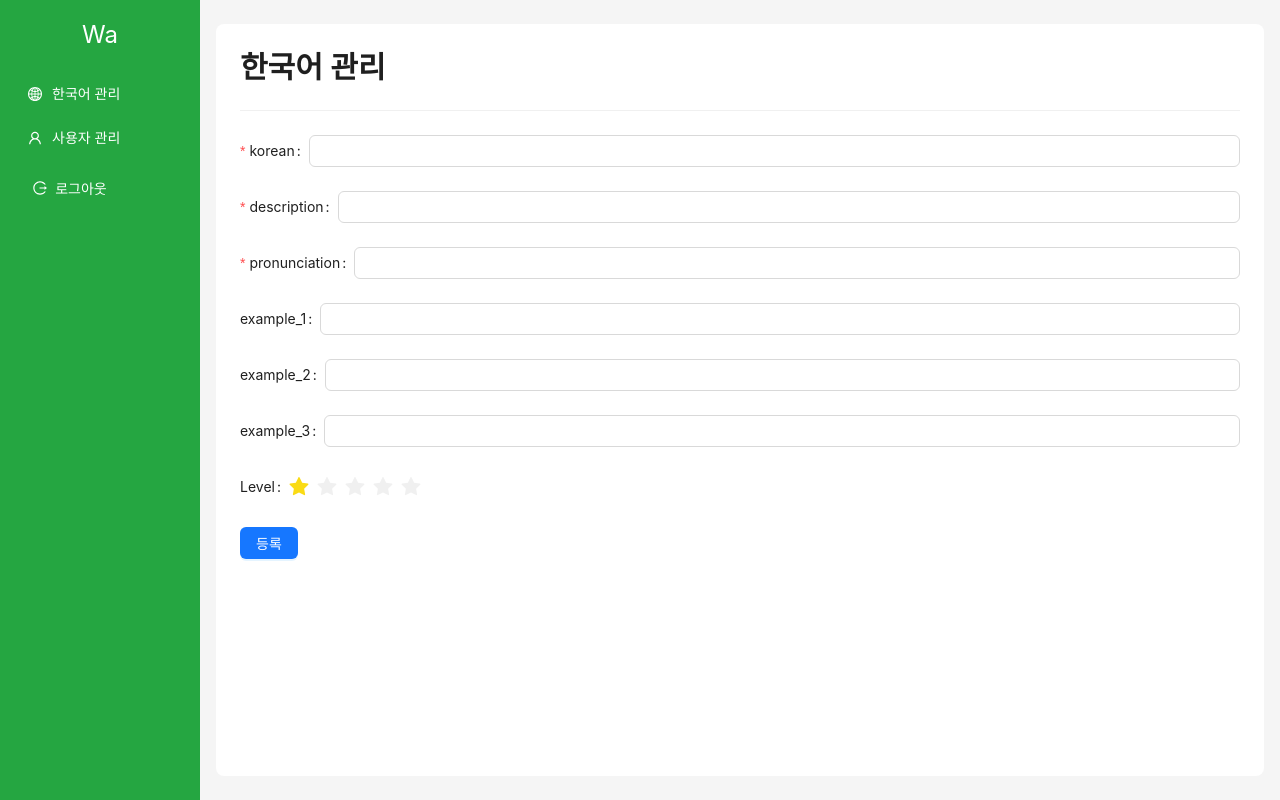
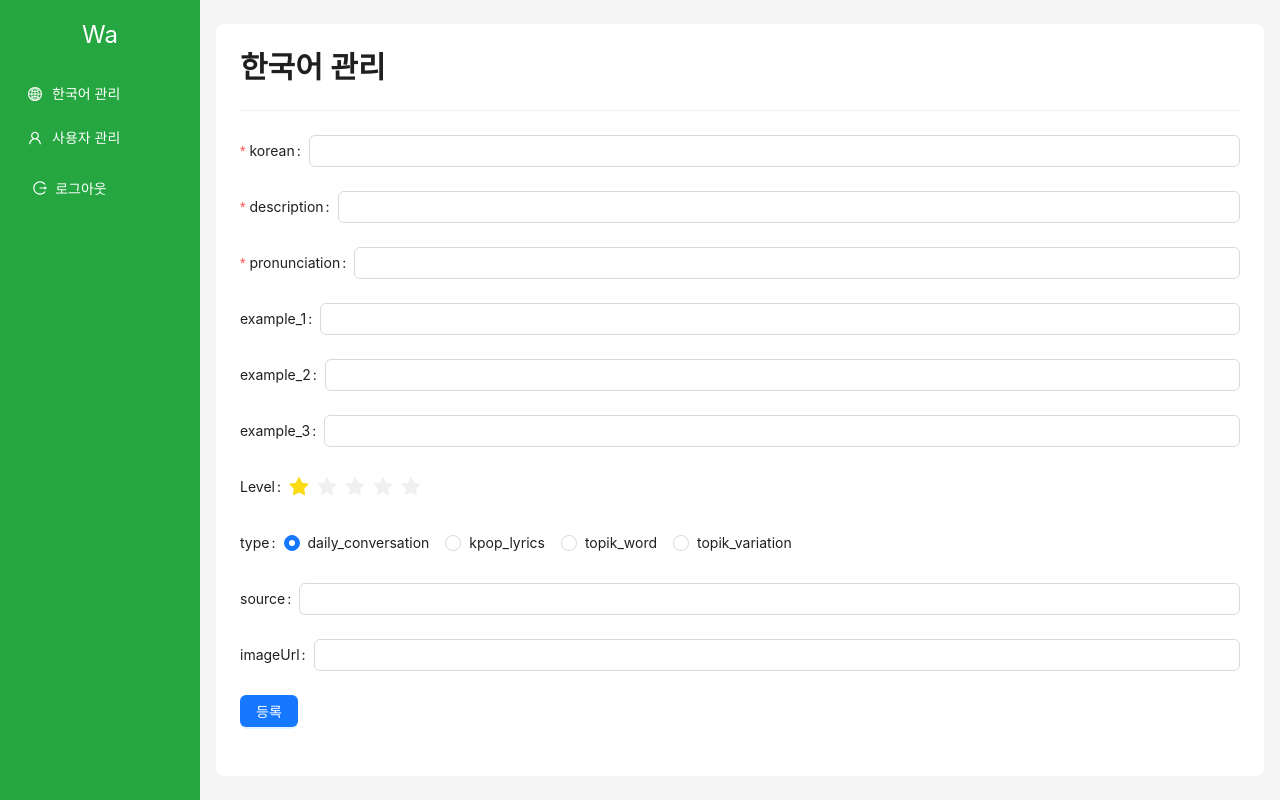
Before and after one commit to Qoo-Flip-ers/sarang_talk, a React (Create React App) app: page /korean/register in a window 1280 px wide. Built offline with nearby package versions, Linux system fonts and the light colour scheme.

Commit message:
feat: tableColumn 추가 , 백엔드 요청 취소

```diff
--- a/src/pages/KoreanPage.js
+++ b/src/pages/KoreanPage.js
@@ -1,5 +1,5 @@
 import React, { useEffect, useState } from "react";
-import { Button, Table, message, Modal } from "antd";
+import { Button, Table, message, Modal, Flex } from "antd";
 import { useNavigate } from "react-router-dom";
 import { getWords, deleteWord } from "../api/word";
 
@@ -65,9 +65,9 @@ const KoreanPage = () => {
     onChange: onSelectChange,
   };
 
-  useEffect(() => {
-    getList();
-  }, []);
+  // useEffect(() => {
+  //   getList();
+  // }, []);
 
   const columns = [
     {
@@ -105,9 +105,25 @@ const KoreanPage = () => {
       dataIndex: "level",
       key: "level",
     },
+    {
+      title: "Type",
+      dataIndex: "type",
+      key: "type",
+    },
+    {
+      title: "Source",
+      dataIndex: "source",
+      key: "source",
+    },
+    {
+      title: "ImageUrl",
+      dataIndex: "imageUrl",
+      key: "imageUrl",
+    },
   ];
   return (
     <div>
+      <Flex gap="small" wrap>
         <Button
           type="primary"
           style={{
@@ -125,6 +141,7 @@ const KoreanPage = () => {
         >
           Delete
         </Button>
+      </Flex>
       <Modal
         title="Delete"
         open={open}
--- a/src/pages/KoreanRegisterPage.js
+++ b/src/pages/KoreanRegisterPage.js
@@ -1,8 +1,16 @@
 import React, { useState } from "react";
-import { createWord } from "../api/word";
-import { Typography, Divider, Form, Input, Button, message, Rate } from "antd";
+import {
+  Typography,
+  Divider,
+  Form,
+  Input,
+  Button,
+  message,
+  Rate,
+  Radio,
+} from "antd";
 import { useNavigate } from "react-router-dom";
-const { Title } = Typography;
+const { Title, Link } = Typography;
 
 const KoreanRegisterPage = () => {
   const [korean, setKorean] = useState("");
@@ -12,37 +20,51 @@ const KoreanRegisterPage = () => {
   const [example2, setexmple2] = useState("");
   const [example3, setexmple3] = useState("");
   const [level, setLevel] = useState();
+  const [type, setType] = useState("");
+  const [source, setSource] = useState("");
+  const [imageUrl, setImageUrl] = useState("");
   const navigate = useNavigate();
 
-  const onClick = async () => {
+  // const onClick = async () => {
+  //   if (!korean || !description || !pronunciation || !level) {
+  //     message.warning("내용을 입력해주세요.");
+  //     return;
+  //   }
+
+  //   try {
+  //     const response = await createWord({
+  //       korean,
+  //       description,
+  //       pronunciation,
+  //       example1,
+  //       example2,
+  //       example3,
+  //       level,
+  //       type,
+  //       source,
+  //       imageUrl,
+  //     });
+  //     if (response.status === 200 || response.status === 201) {
+  //       message.success("등록이 완료되었습니다.");
+  //       navigate("/korean");
+  //     } else {
+  //       message.error("다시 시도해주세요.");
+  //     }
+  //   } catch (e) {
+  //     console.error(e);
+  //   } finally {
+  //     // loading 종료
+  //   }
+  // };
+
+  const onClick = () => {
     if (!korean || !description || !pronunciation || !level) {
       message.warning("내용을 입력해주세요.");
-      return;
-    }
-
-    try {
-      const response = await createWord({
-        korean,
-        description,
-        pronunciation,
-        level,
-        example1,
-        example2,
-        example3,
-      });
-      if (response.status === 200 || response.status === 201) {
-        message.success("등록이 완료되었습니다.");
-        navigate("/korean");
-      } else {
-        message.error("다시 시도해주세요.");
-      }
-    } catch (e) {
-      console.error(e);
-    } finally {
-      // loading 종료
+    } else {
+      message.success("등록이 완료되었습니다.");
+      navigate("/korean");
     }
   };
-
   return (
     <div>
       <Title level={2}>한국어 관리</Title>
@@ -100,12 +122,31 @@ const KoreanRegisterPage = () => {
             onChange={(value) => setLevel(value)}
           />
         </Form.Item>
-        <Button type="primary" htmlType="submit" onClick={onClick}>
-          등록
-        </Button>
+        <Form.Item label="type" name="type">
+          <Radio.Group
+            onChange={(e) => setType(e.target.value)}
+            value={type}
+            defaultValue="daily_conversation"
+          >
+            <Radio value="daily_conversation">daily_conversation</Radio>
+            <Radio value="kpop_lyrics">kpop_lyrics</Radio>
+            <Radio value="topik_word">topik_word</Radio>
+            <Radio value="topik_variation">topik_variation</Radio>
+          </Radio.Group>
+        </Form.Item>
+        <Form.Item label="source" name="source">
+          <Input onChange={(e) => setSource(e.target.value)} />
+        </Form.Item>
+        <Form.Item label="imageUrl" name="imageUrl">
+          <Input onChange={(e) => setImageUrl(e.target.value)} />
+        </Form.Item>
+        <Form.Item>
+          <Button type="primary" htmlType="submit" onClick={onClick}>
+            등록
+          </Button>
+        </Form.Item>
       </Form>
     </div>
   );
 };
-
 export default KoreanRegisterPage;
--- a/src/pages/UserPage.js
+++ b/src/pages/UserPage.js
@@ -1,5 +1,5 @@
 import React, { useEffect, useState } from "react";
-import { Button, Table, message, Modal } from "antd";
+import { Button, Table, message, Modal, Flex } from "antd";
 import { useNavigate } from "react-router-dom";
 import { getUsers, deleteUser } from "../api/user";
 
@@ -65,9 +65,9 @@ const UserPage = () => {
     onChange: onSelectChange,
   };
 
-  useEffect(() => {
-    getList();
-  }, []);
+  // useEffect(() => {
+  //   getList();
+  // }, []);
 
   const columns = [
     {
@@ -88,6 +88,7 @@ const UserPage = () => {
   ];
   return (
     <div>
+      <Flex gap="small" wrap>
         <Button
           type="primary"
           style={{
@@ -105,6 +106,7 @@ const UserPage = () => {
         >
           Delete
         </Button>
+      </Flex>
       <Modal
         title="Delete"
         open={open}
--- a/src/pages/UserRegisterPage.js
+++ b/src/pages/UserRegisterPage.js
@@ -10,28 +10,36 @@ const UserRegisterPage = () => {
   const [status, setStatus] = useState("");
   const navigate = useNavigate();
 
-  const onClick = async () => {
+  // const onClick = async () => {
+  //   if (!name || !phoneNumber || !status) {
+  //     message.warning("내용을 입력해주세요.");
+  //     return;
+  //   }
+
+  //   try {
+  //     const response = await createUser({
+  //       name,
+  //       phoneNumber,
+  //       status,
+  //     });
+  //     if (response.status === 200 || response.status === 201) {
+  //       message.success("등록이 완료되었습니다.");
+  //       navigate("/user");
+  //     } else {
+  //       message.error("다시 시도해주세요.");
+  //     }
+  //   } catch (e) {
+  //     console.error(e);
+  //   } finally {
+  //     // loading 종료
+  //   }
+  // };
+  const onClick = () => {
     if (!name || !phoneNumber || !status) {
       message.warning("내용을 입력해주세요.");
-      return;
-    }
-
-    try {
-      const response = await createUser({
-        name,
-        phoneNumber,
-        status,
-      });
-      if (response.status === 200 || response.status === 201) {
-        message.success("등록이 완료되었습니다.");
-        navigate("/user");
-      } else {
-        message.error("다시 시도해주세요.");
-      }
-    } catch (e) {
-      console.error(e);
-    } finally {
-      // loading 종료
+    } else {
+      message.success("등록이 완료되었습니다.");
+      navigate("/user");
     }
   };
 
```
Lines whose indentation alone changed are shown as unchanged.
